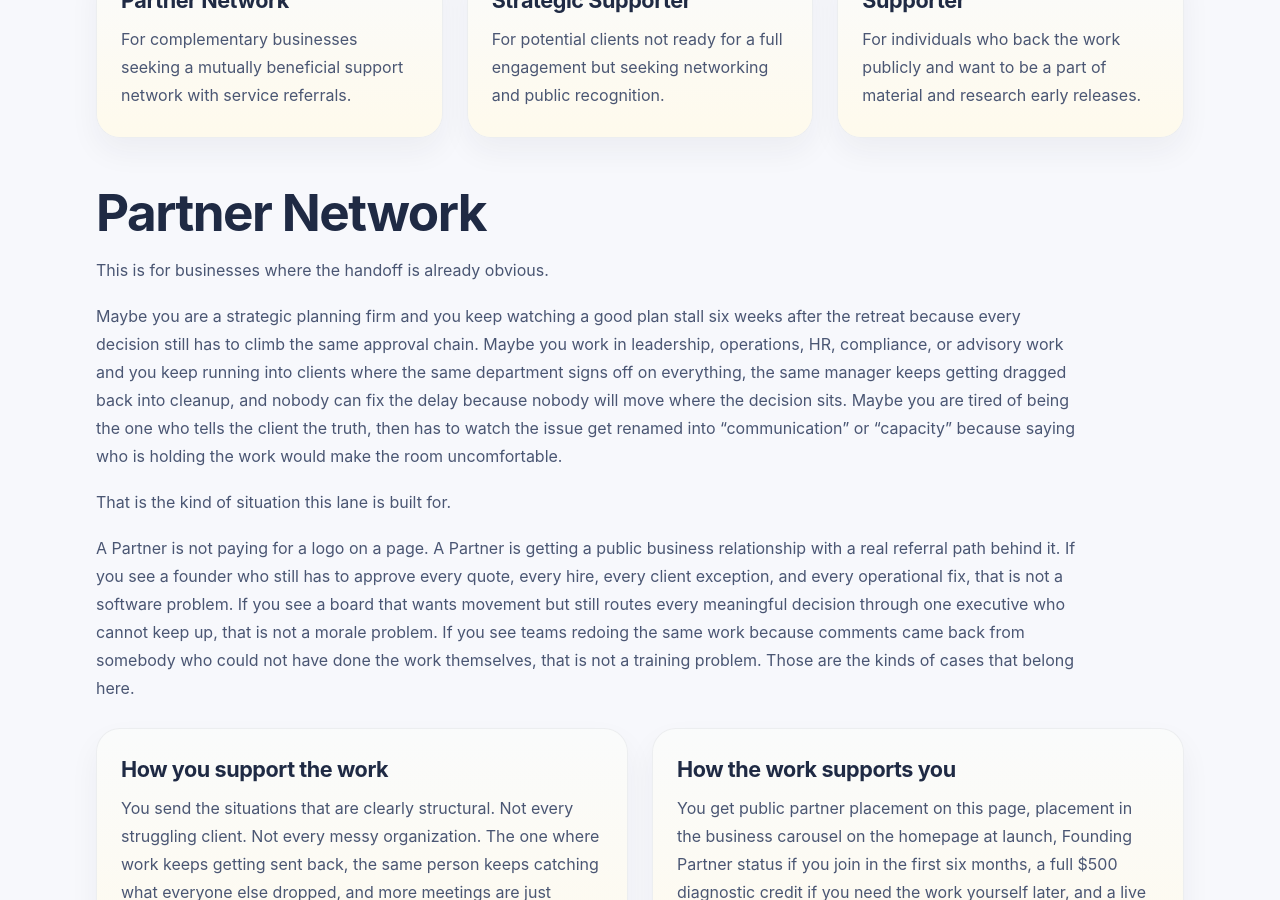
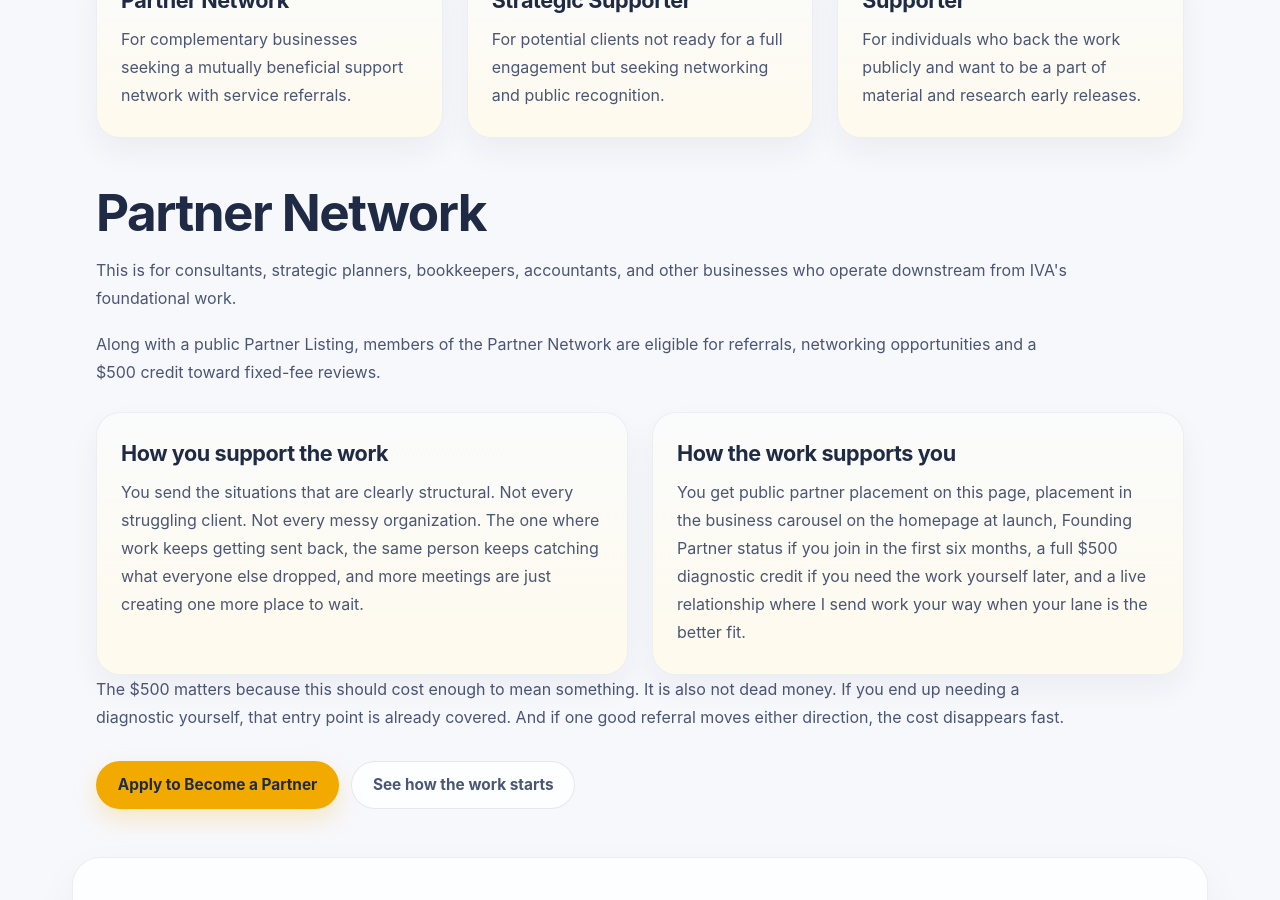
Before and after one commit to efost7873/integratedvaluearchitecture.com, a Jekyll site: the page built from partners-and-supporters.html, in a window 1280 px wide and 900 px high, scrolled down 629 px. Built offline with Jekyll 4.4.1, drawn with Linux system fonts in a browser that asks for light colours.

Commit message:
Update Partner Network description in HTML
Clarified the description of the Partner Network and removed redundant text.

```diff
--- a/partners-and-supporters.html
+++ b/partners-and-supporters.html
@@ -61,16 +61,10 @@
   <div class="container narrow">
     <h2>Partner Network</h2>
     <p>
-      This is for businesses where the handoff is already obvious.
+      This is for consultants, strategic planners, bookkeepers, accountants, and other businesses who operate downstream from IVA's foundational work.
     </p>
     <p>
-      Maybe you are a strategic planning firm and you keep watching a good plan stall six weeks after the retreat because every decision still has to climb the same approval chain. Maybe you work in leadership, operations, HR, compliance, or advisory work and you keep running into clients where the same department signs off on everything, the same manager keeps getting dragged back into cleanup, and nobody can fix the delay because nobody will move where the decision sits. Maybe you are tired of being the one who tells the client the truth, then has to watch the issue get renamed into “communication” or “capacity” because saying who is holding the work would make the room uncomfortable.
-    </p>
-    <p>
-      That is the kind of situation this lane is built for.
-    </p>
-    <p>
-      A Partner is not paying for a logo on a page. A Partner is getting a public business relationship with a real referral path behind it. If you see a founder who still has to approve every quote, every hire, every client exception, and every operational fix, that is not a software problem. If you see a board that wants movement but still routes every meaningful decision through one executive who cannot keep up, that is not a morale problem. If you see teams redoing the same work because comments came back from somebody who could not have done the work themselves, that is not a training problem. Those are the kinds of cases that belong here.
+      Along with a public Partner Listing, members of the Partner Network are eligible for referrals, networking opportunities and a $500 credit toward fixed-fee reviews.
     </p>
 
     <div class="card-grid two-up">
```
